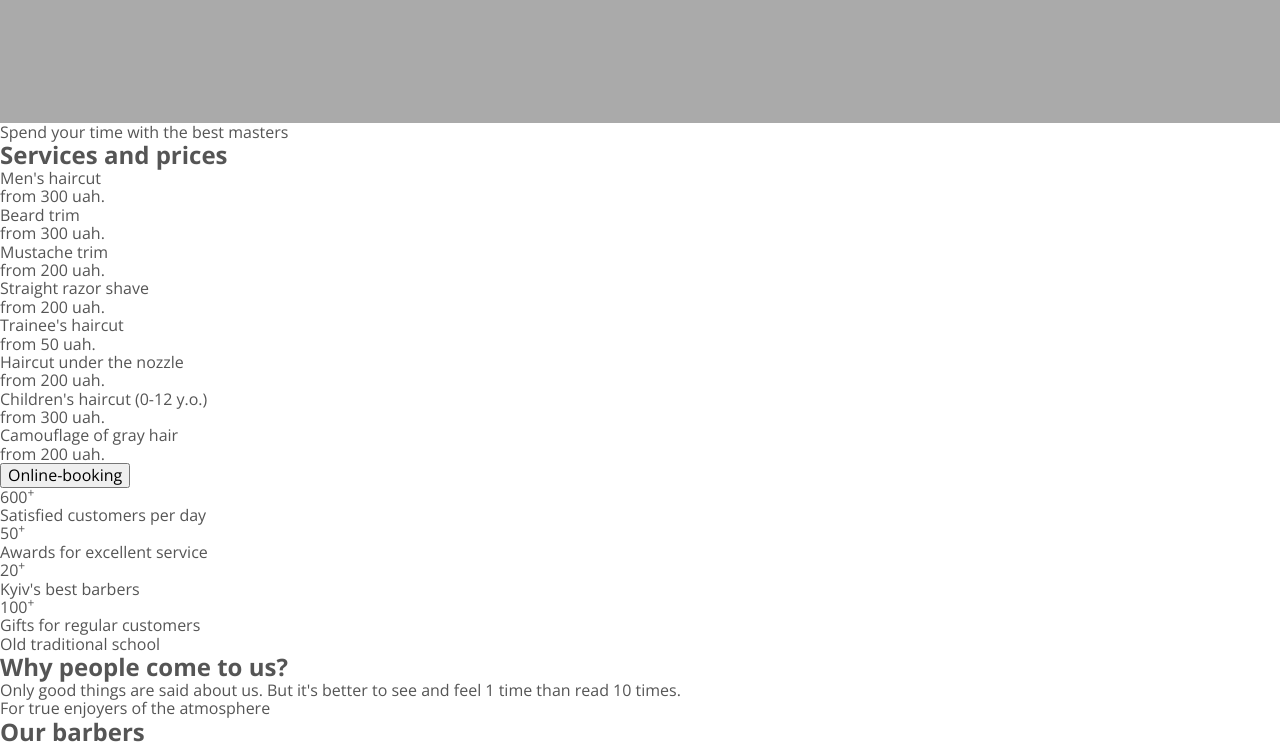
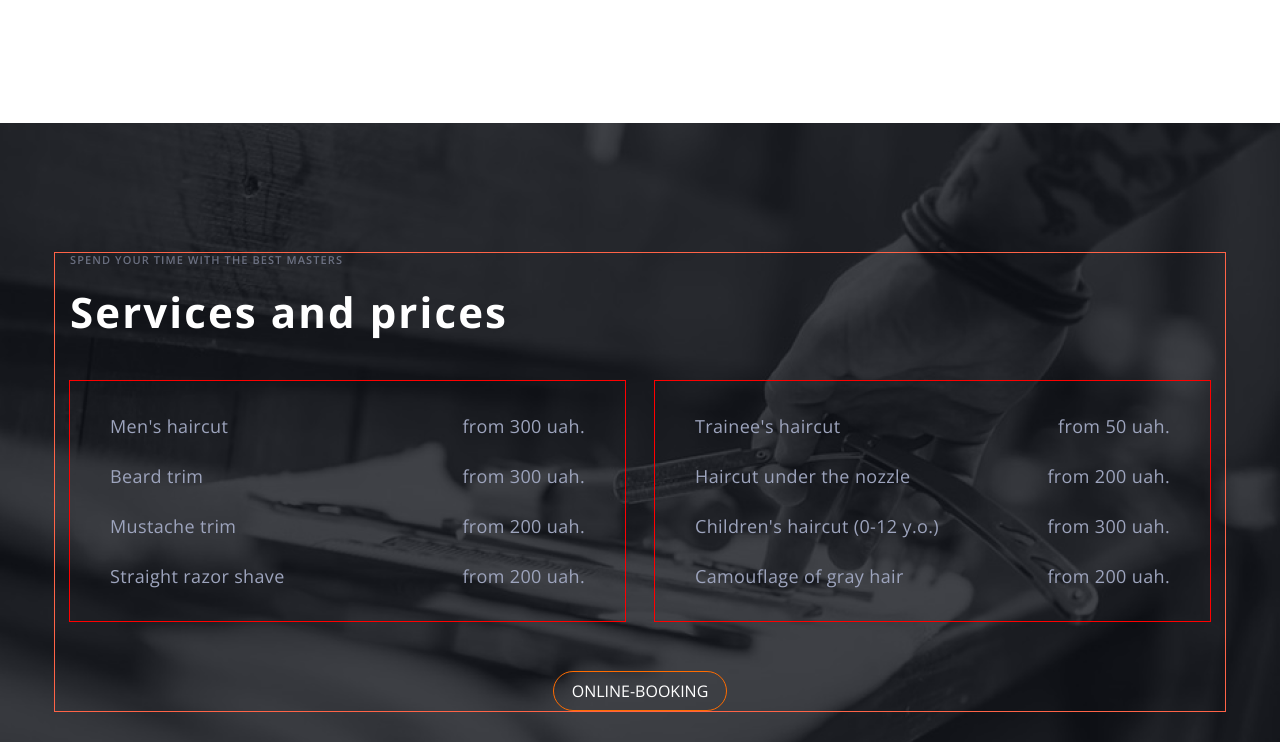
Before and after one commit to KuriatnikovAleksey/BarberShop, a plain HTML site: page index.html in a window 1280 px wide. Shown: the part 1380-2122 px from the top of the page. Drawn offline with nearby package versions, Linux system fonts and the light colour scheme.

Commit message:
intermediate stage

```diff
--- a/css/styles.css
+++ b/css/styles.css
@@ -116,7 +116,6 @@ body {
 
 /* ------------ HERO ----------- */
 .hero-section {
-  background-color: #ccc;
 }
 .hero-container {
   display: flex;
@@ -133,7 +132,14 @@ body {
   color: var(--sec-font-color);
 }
 .hero-content {
+  flex-grow: 1;
   padding: 272px 100px 206px 100px;
+  background-image: linear-gradient(
+    to right,
+    rgba(25, 28, 38, 0.2),
+    rgba(25, 28, 38, 0.2)
+  );
+  background-image: url(../images/horo-img.jpg);
 }
 .hero-pre-title {
   margin-bottom: 20px;
@@ -144,7 +150,7 @@ body {
   letter-spacing: 0.1em;
   text-transform: uppercase;
 
-  color: var(--sec-font-color);
+  color: rgba(157, 164, 189, 0.6);
 }
 .hero-title {
   margin-bottom: 20px;
@@ -168,7 +174,6 @@ body {
 }
 /* ------------ ABOUT US ----------- */
 .about {
-  background-color: #aaa;
 }
 .about-container {
   display: flex;
@@ -181,6 +186,7 @@ body {
 }
 .about-content {
   margin-left: 64px;
+  max-width: 500px;
 }
 .about-pre-title {
   margin-bottom: 20px;
@@ -221,3 +227,65 @@ body {
 
   color: var(--pr-font-color);
 }
+.about-btn {
+  color: var(--sec-font-color, #303030);
+}
+
+/* ------------ PRICES ----------- */
+
+.prices {
+  max-width: 1280px;
+  margin: 0 auto;
+  background-image: url(../images/prices-img.png);
+  background-color: #111319;
+}
+.prices-pre-title {
+  margin-bottom: 20px;
+
+  font-weight: 600;
+  font-size: 11px;
+  line-height: 1.36;
+  letter-spacing: 0.1em;
+  text-transform: uppercase;
+
+  color: rgba(157, 164, 189, 0.6);
+}
+.prices-title {
+  margin-bottom: 44px;
+
+  font-weight: 700;
+  font-size: 42px;
+  line-height: 1.16;
+  letter-spacing: 0.05em;
+
+  color: var(--white-font-color);
+}
+.prices-wrap {
+  display: flex;
+  justify-content: space-between;
+  margin-bottom: 50px;
+}
+.prices-list {
+  padding: 30px 40px;
+  width: calc(50% - 15px);
+  outline: 1px solid red;
+}
+.prices-item {
+  display: flex;
+  justify-content: space-between;
+}
+.prices-item:not(:last-child) {
+  margin-bottom: 20px;
+}
+.prices-text {
+  font-weight: 400;
+  font-size: 18px;
+  line-height: 1.67;
+  letter-spacing: 0.02em;
+
+  color: var(--sec-accent-color);
+}
+.prices-btn {
+  display: block;
+  margin: 0 auto;
+}
--- a/index.html
+++ b/index.html
@@ -130,51 +130,57 @@
               always "on the same wave" with clients. Therefore, we are always
               ready to improve everyone who comes to us!
             </p>
-            <button type="button" class="btn">Online-booking</button>
+            <button type="button" class="btn about-btn">Online-booking</button>
           </div>
         </div>
       </section>
-      <!-- Services and prices -->
-      <section>
-        <p class="note">Spend your time with the best masters</p>
-        <h2>Services and prices</h2>
-        <ul class="list">
-          <li>
-            <p class="accent-text">Men's haircut</p>
-            <p class="accent-text">from 300 uah.</p>
+      <!-- Prices -->
+      <section class="prices section">
+        <div class="container">
+          <p class="prices-pre-title pre-title">
+            Spend your time with the best masters
+          </p>
+          <h2 class="prices-title title">Services and prices</h2>
+          <div class="prices-wrap">
+            <ul class="prices-list list">
+              <li class="prices-item">
+                <p class="prices-text">Men's haircut</p>
+                <p class="prices-text">from 300 uah.</p>
               </li>
-          <li>
-            <p class="accent-text">Beard trim</p>
-            <p class="accent-text">from 300 uah.</p>
+              <li class="prices-item">
+                <p class="prices-text">Beard trim</p>
+                <p class="prices-text">from 300 uah.</p>
               </li>
-          <li>
-            <p class="accent-text">Mustache trim</p>
-            <p class="accent-text">from 200 uah.</p>
+              <li class="prices-item">
+                <p class="prices-text">Mustache trim</p>
+                <p class="prices-text">from 200 uah.</p>
               </li>
-          <li>
-            <p class="accent-text">Straight razor shave</p>
-            <p class="accent-text">from 200 uah.</p>
+              <li class="prices-item">
+                <p class="prices-text">Straight razor shave</p>
+                <p class="prices-text">from 200 uah.</p>
               </li>
             </ul>
-        <ul class="list">
-          <li>
-            <p class="accent-text">Trainee's haircut</p>
-            <p class="accent-text">from 50 uah.</p>
+            <ul class="prices-list list">
+              <li class="prices-item">
+                <p class="prices-text">Trainee's haircut</p>
+                <p class="prices-text">from 50 uah.</p>
               </li>
-          <li>
-            <p class="accent-text">Haircut under the nozzle</p>
-            <p class="accent-text">from 200 uah.</p>
+              <li class="prices-item">
+                <p class="prices-text">Haircut under the nozzle</p>
+                <p class="prices-text">from 200 uah.</p>
               </li>
-          <li>
-            <p class="accent-text">Children's haircut (0-12 y.o.)</p>
-            <p class="accent-text">from 300 uah.</p>
+              <li class="prices-item">
+                <p class="prices-text">Children's haircut (0-12 y.o.)</p>
+                <p class="prices-text">from 300 uah.</p>
               </li>
-          <li>
-            <p class="accent-text">Camouflage of gray hair</p>
-            <p class="accent-text">from 200 uah.</p>
+              <li class="prices-item">
+                <p class="prices-text">Camouflage of gray hair</p>
+                <p class="prices-text">from 200 uah.</p>
               </li>
             </ul>
-        <button type="button" class="button">Online-booking</button>
+          </div>
+          <button type="button" class="prices-btn btn">Online-booking</button>
+        </div>
       </section>
       <!-- Why people come to us? -->
       <section>
```
Also changed, not shown: images/prices-img.png (added). Lines whose indentation alone changed are shown as unchanged.
